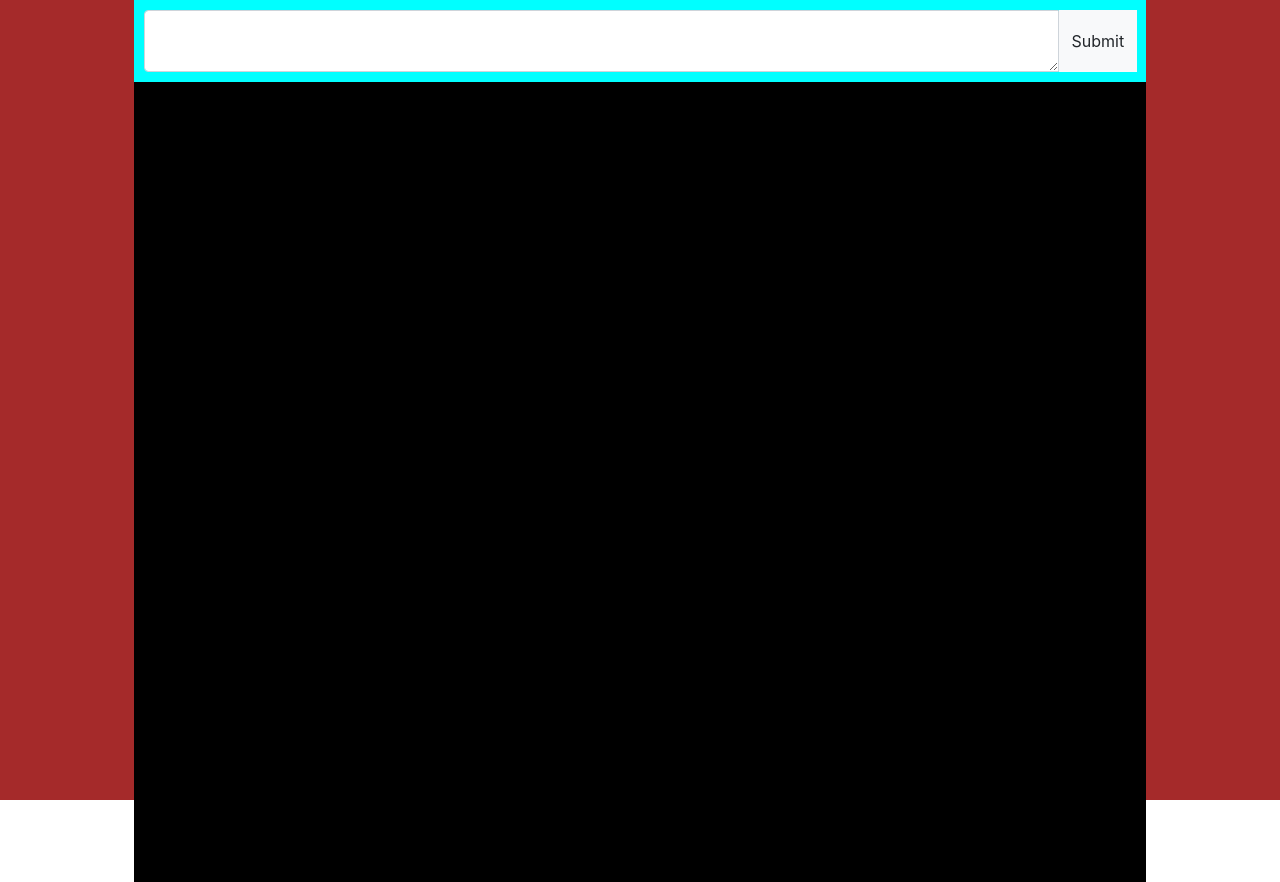
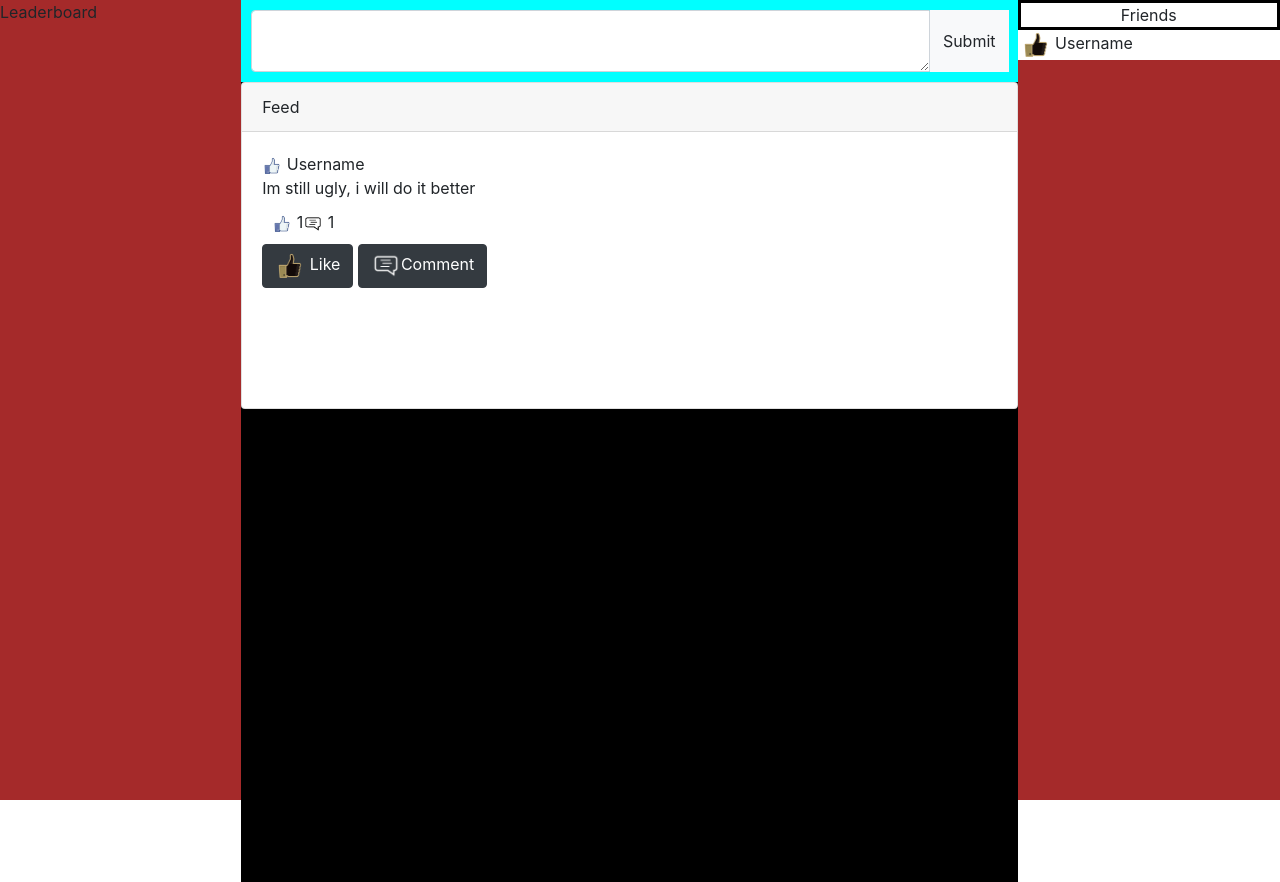
Before and after one commit to Zombclick/websiteStage, a PHP site: page /home.html in a window 1280 px wide. Shown: the part 56-938 px from the top of the page. Run offline with PHP 8.4, Linux system fonts and the light colour scheme.

Commit message:
Status better made + friendlilst

```diff
--- /dev/null
+++ b/assets/css/master.css
@@ -0,0 +1,3 @@
+@import url(./table-style.css);
+@import url(./status-style.css);
+@import url(./nav-style.css);
--- a/assets/css/status-style.css
+++ b/assets/css/status-style.css
@@ -1,6 +1,10 @@
+textarea{
+    resize: none;
+}
 .status-window{
+
     background-color: aqua;
-    flex-grow: 5;
+    flex-grow: 3;
     border: 3px;
     border-left: black;
     border-right: black;
@@ -45,3 +49,9 @@
     width: 20px;
     height: 20px;
 }
+
+.card-body > .status-comments{
+    padding: 50px;
+    width: 100%;
+    height: 100%;
+}
--- /dev/null
+++ b/assets/css/table-style.css
@@ -0,0 +1,22 @@
+.friend-user{
+    padding: 3px;
+}
+
+.friends-table{
+ display: flex;
+ flex-direction: column;
+}
+
+.friends-table > div{
+    width: 100%;
+    border-top: 2px;
+    border-bottom: 2px;
+    border-color: black;
+    background-color: white;
+}
+
+.friends-table > div:hover{
+    cursor: pointer;
+    background-color: lightblue;
+    transition: 500ms;
+}
--- a/assets/js/main.js
+++ b/assets/js/main.js
@@ -0,0 +1 @@
+// status comment append child
--- a/home.html
+++ b/home.html
@@ -3,8 +3,7 @@
 <head>
     <meta charset="UTF-8">
     <meta name="viewport" content="width=device-width, initial-scale=1.0">
-    <link rel="stylesheet" href="./assets/css/nav-style.css">
-    <link rel="stylesheet" href="./assets/css/status-style.css">
+    <link rel="stylesheet" href="./assets/css/master.css">
     <link rel="stylesheet" href="https://stackpath.bootstrapcdn.com/bootstrap/4.4.1/css/bootstrap.min.css" integrity="sha384-Vkoo8x4CGsO3+Hhxv8T/Q5PaXtkKtu6ug5TOeNV6gBiFeWPGFN9MuhOf23Q9Ifjh" crossorigin="anonymous">
 
 </head>
@@ -25,7 +24,10 @@
     </nav>
 
 <div class="fakewindow">
-    <div class="friends-table sidewindow"></div>
+
+    <div class="leaderboard-table sidewindow">
+        <span style="">Leaderboard</span>
+    </div>
 
 
     <div class="status-table status-window">
@@ -37,12 +39,61 @@
     </div>
 
         <div class="feed">
+            <div class="card">
+                <div class="card-header">
+                <!-- Need to add username (Username tag) -->
+                  Feed
+                </div>
+
+                <div class="card-body">
+                  <span><img src="./assets/img/like-icon.png" class="icon-counter"> Username </span> <br>
+                <!-- Need to add smarty txt -->
+                  <span class="card-text">Im still ugly, i will do it better</span> <br>
+
+                    <div class="status-info">
+                        <div class="counter-like">
+                        <span>
+                        <img class="icon-counter" src="./assets/img/like-icon.png">
+                        <!--Like Counter Smarty -->
+                        1
+                        </span>
+                        </div>
+
+                        <div class="counter-comments">
+                        <span>
+                        <img class="icon-counter" src="./assets/img/comment-icon.png">
+                        <!--Comment Counter Smarty -->
+                        1
+                        </span>
+                        </div>
+                    </div>
+
+                  <a href="#" class="btn btn-dark"> <img class="icon" src="./assets/img/like-icon.png"> Like</a>
+                  <a href="#" class="btn btn-dark"> <img class="icon" src="./assets/img/comment-icon.png">Comment</a>
+
+                    <div class="status-comments">
+
+                    </div>
+                </div>
+</div>
 
         </div>
 
     </div>
 
-    <div class="leaderboard-table sidewindow"></div>
+    <div class="friends-table sidewindow">
+
+
+            <span style="position: relative; text-align: center; background-color: white; border-style: solid; border-color: black;">Friends</span>
+
+
+        <div>
+            <a class="friend-user">
+                <img  class="icon" src="./assets/img/like-icon.png">
+                Username
+            </a>
+        </div>
+    </div>
 </div>
 
 
```
Also changed, not shown: template_c/status.php (added).
